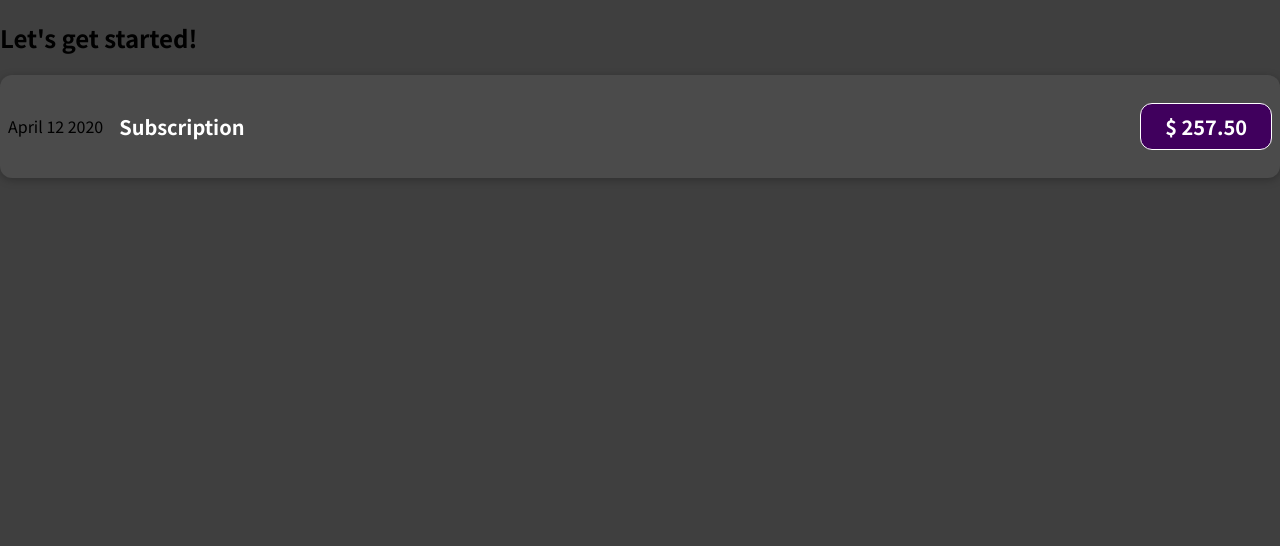
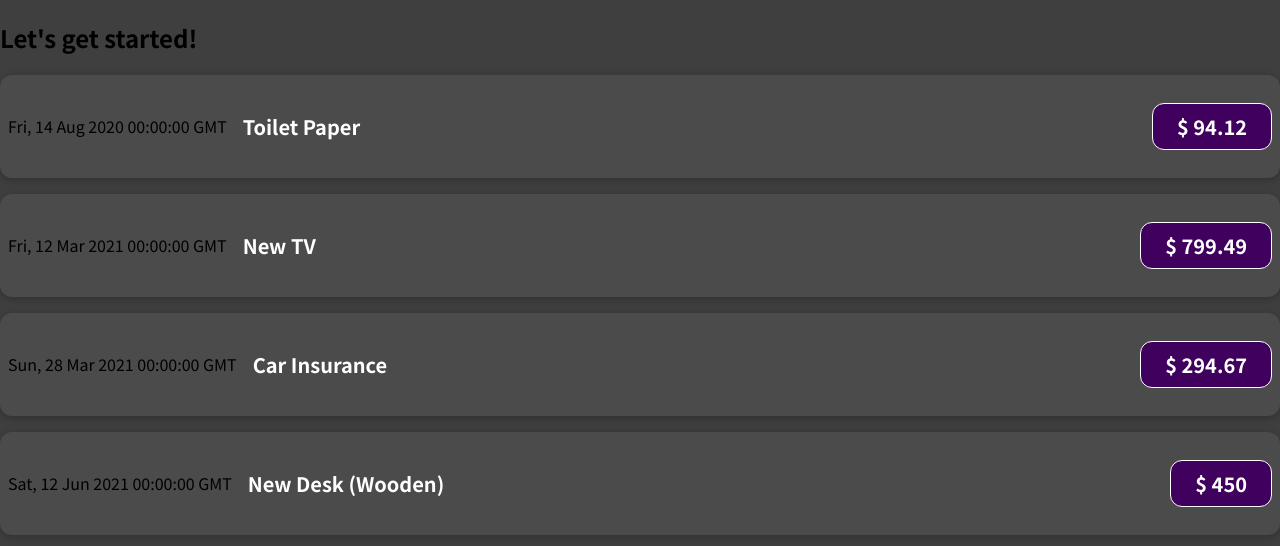
Before and after one commit to RZFalcore/udemy-react-course, a React (Create React App) app: page / in a window 1280 px wide. Shown: the top 546 px of the page. Built offline with nearby package versions, Linux system fonts and the light colour scheme.

Commit message:
added dummy data

```diff
--- a/src/App.js
+++ b/src/App.js
@@ -3,10 +3,39 @@
 import ExpenseItem from "./components/ExpenseItem";
 
 function App() {
+  const expenses = [
+    {
+      id: "e1",
+      title: "Toilet Paper",
+      amount: 94.12,
+      date: new Date(2020, 7, 14),
+    },
+    { id: "e2", title: "New TV", amount: 799.49, date: new Date(2021, 2, 12) },
+    {
+      id: "e3",
+      title: "Car Insurance",
+      amount: 294.67,
+      date: new Date(2021, 2, 28),
+    },
+    {
+      id: "e4",
+      title: "New Desk (Wooden)",
+      amount: 450,
+      date: new Date(2021, 5, 12),
+    },
+  ];
+
   return (
     <div>
       <h2>Let's get started!</h2>
-      <ExpenseItem />
+      {expenses.map(({ id, title, amount, date }) => (
+        <ExpenseItem
+          key={id}
+          title={title}
+          amount={amount}
+          date={date.toUTCString()}
+        />
+      ))}
     </div>
   );
 }
--- a/src/components/ExpenseItem.js
+++ b/src/components/ExpenseItem.js
@@ -1,12 +1,13 @@
 import React from "react";
 import "./ExpenseItem.css";
-function ExpenseItem() {
+
+function ExpenseItem({ title, amount, date }) {
   return (
     <div className="expense-item">
-      <p>April 12 2020</p>
+      <p>{date}</p>
       <div className="expense-item__description">
-        <h2>Subscription</h2>
-        <p className="expense-item__price">$ 257.50</p>
+        <h2>{title}</h2>
+        <p className="expense-item__price">$ {amount}</p>
       </div>
     </div>
   );
```
